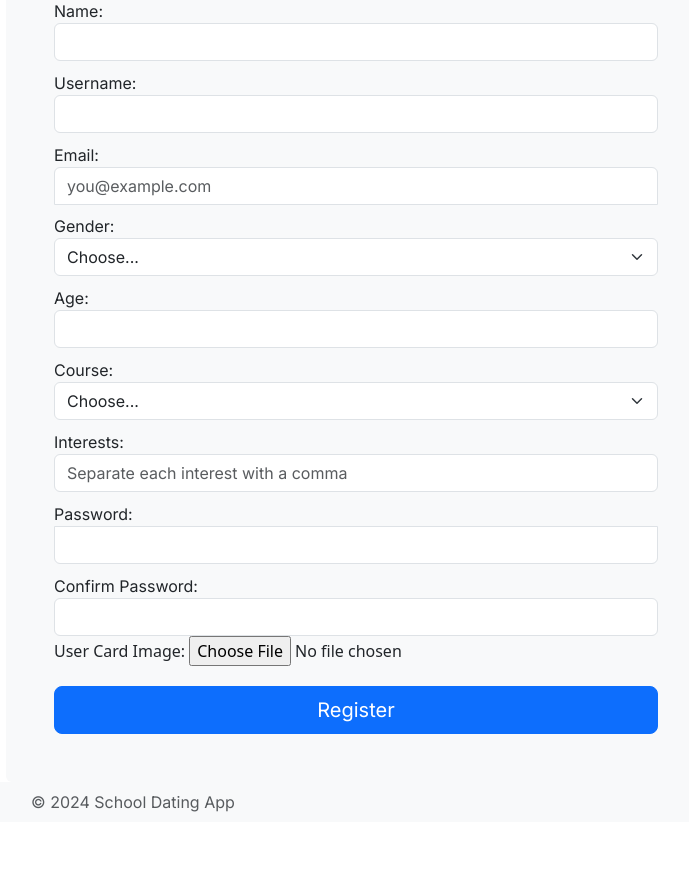
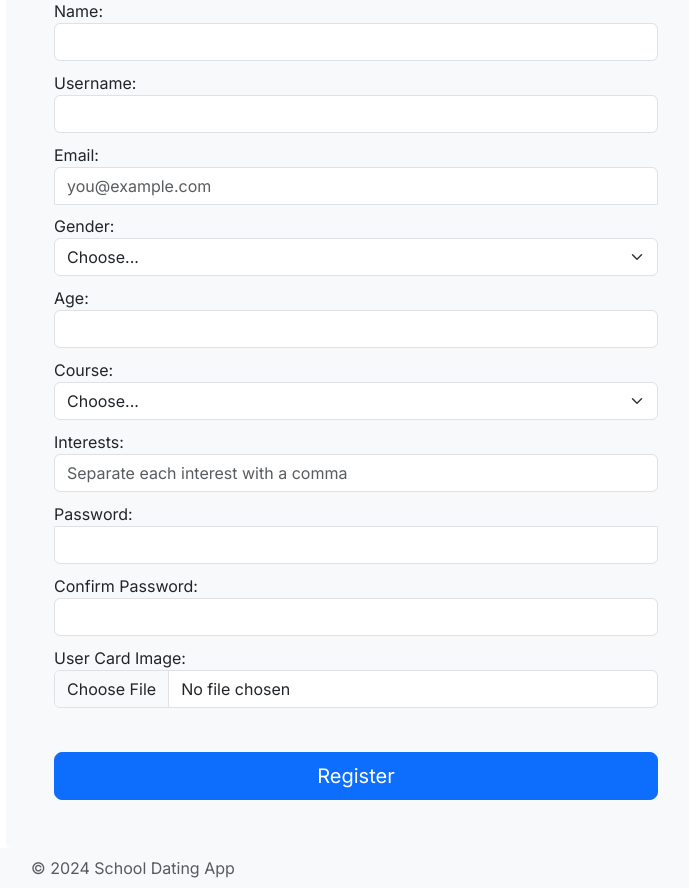
Before and after one commit to ZFCrow/SITDating, a Flask app: page /register in a window 1280 px wide. Shown: the part 207-1095 px from the top of the page, without its empty margins (284-973 px from the left). Before the commit the page ends 1019 px from the top, so only its background shows below. Run offline with Flask 3, Linux system fonts and the light colour scheme; parts of the project's set-up code (start-up, migrations or seed data) failed here and were passed over; some web fonts are replaced.

Commit message:
design changes

```diff
--- a/templates/register.html
+++ b/templates/register.html
@@ -69,8 +69,10 @@
                     placeholder="" required>
             </div>
 
-            <label for="user_card_image">User Card Image:</label>
-            <input type="file" name="user_card_image" id="user_card_image" required><br>
+            <div class="form-group">
+                <label for="user_card_image" class="inter-regular">User Card Image:</label>
+                <input type="file" class="form-control inter-regular" name="user_card_image" id="user_card_image" required><br>
+            </div>
 
             <button class="w-100 btn btn-lg btn-primary inter-regular" type="submit">Register</button>
         </form>
```
